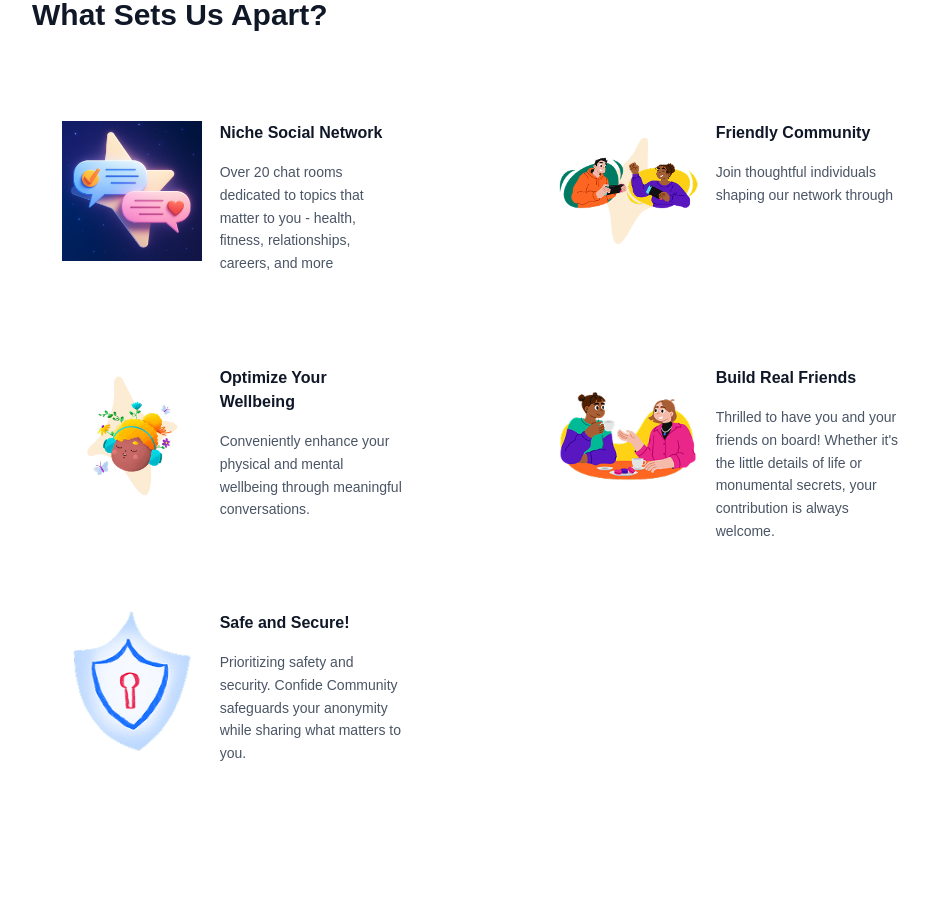
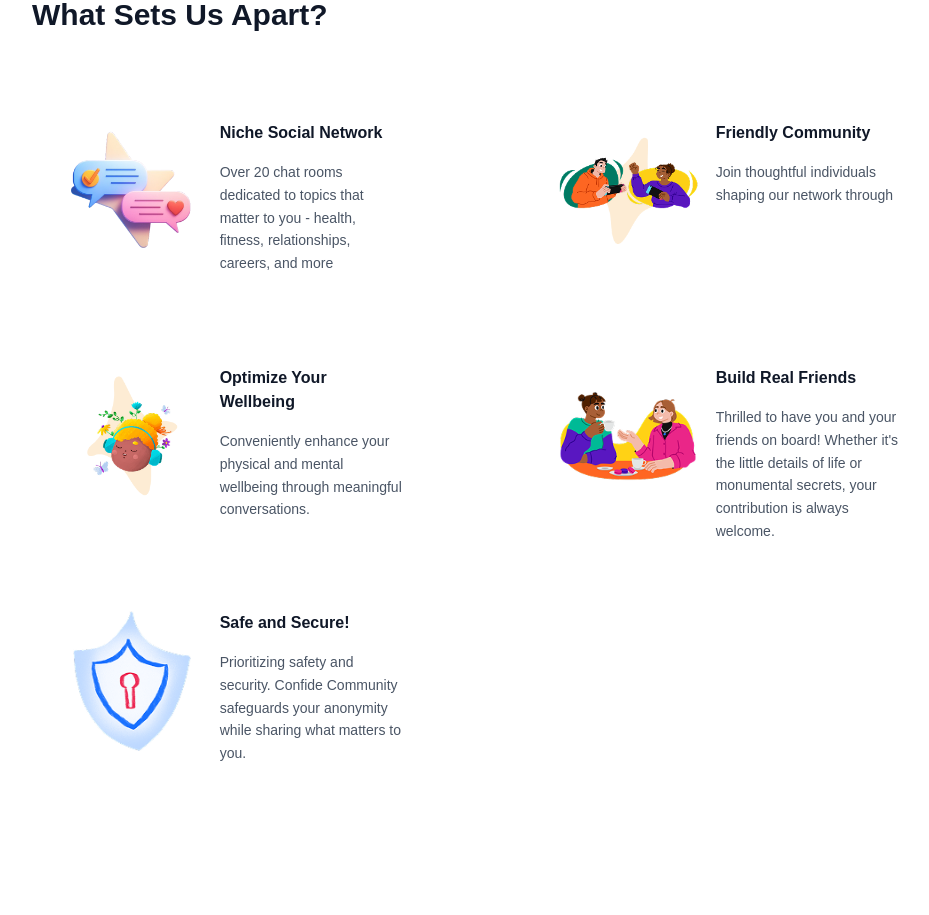
Before and after one commit to vichie34/Confide, a React (Vite) app: page / in a window 1280 px wide. Shown: the part 1420-2335 px from the top of the page, without its empty margins (160-1089 px from the left). Built offline with nearby package versions, Linux system fonts and the light colour scheme; a web font is replaced by a local one.

Commit message:
Implement code changes to enhance functionality and improve performance:2

```diff
--- a/src/components/LandingUI/special.tsx
+++ b/src/components/LandingUI/special.tsx
@@ -2,7 +2,7 @@ const features = [
     {
         title: "Niche Social Network",
         description: "Over 20 chat rooms dedicated to topics that matter to you - health, fitness, relationships, careers, and more",
-        image: "/assets/chat-confide.png",
+        image: "/assets/chat-confide-removebg-preview.png",
     },
     {
         title: "Friendly Community",
```
Also changed, not shown: public/assets/chat-confide-removebg-preview.png (added).
